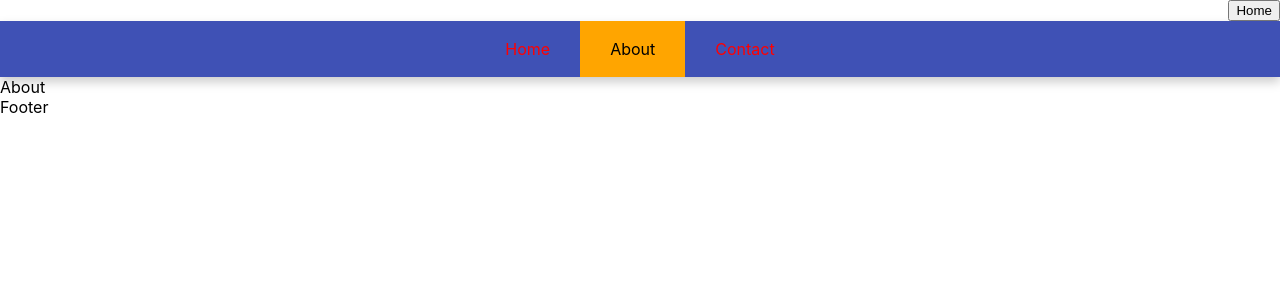
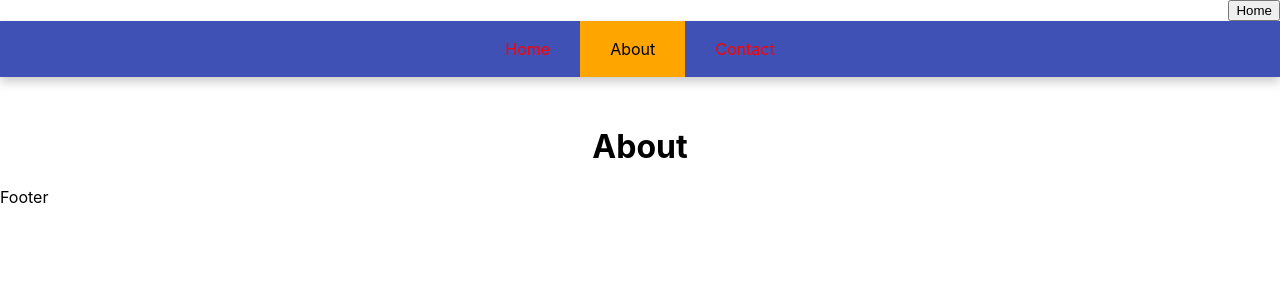
Before and after one commit to NupurKes/practicedemo, a React (Create React App) app: page /about in a window 1280 px wide. Shown: the top 300 px of the page. Built offline with nearby package versions, Linux system fonts and the light colour scheme.

Commit message:
about page changes

```diff
--- a/src/pages/About.js
+++ b/src/pages/About.js
@@ -2,6 +2,7 @@ import React from 'react'
 
 export default function About() {
   return (
-    <div>About</div>
+    <div className = "content">
+      <h1>About</h1></div>
   )
 }
```
